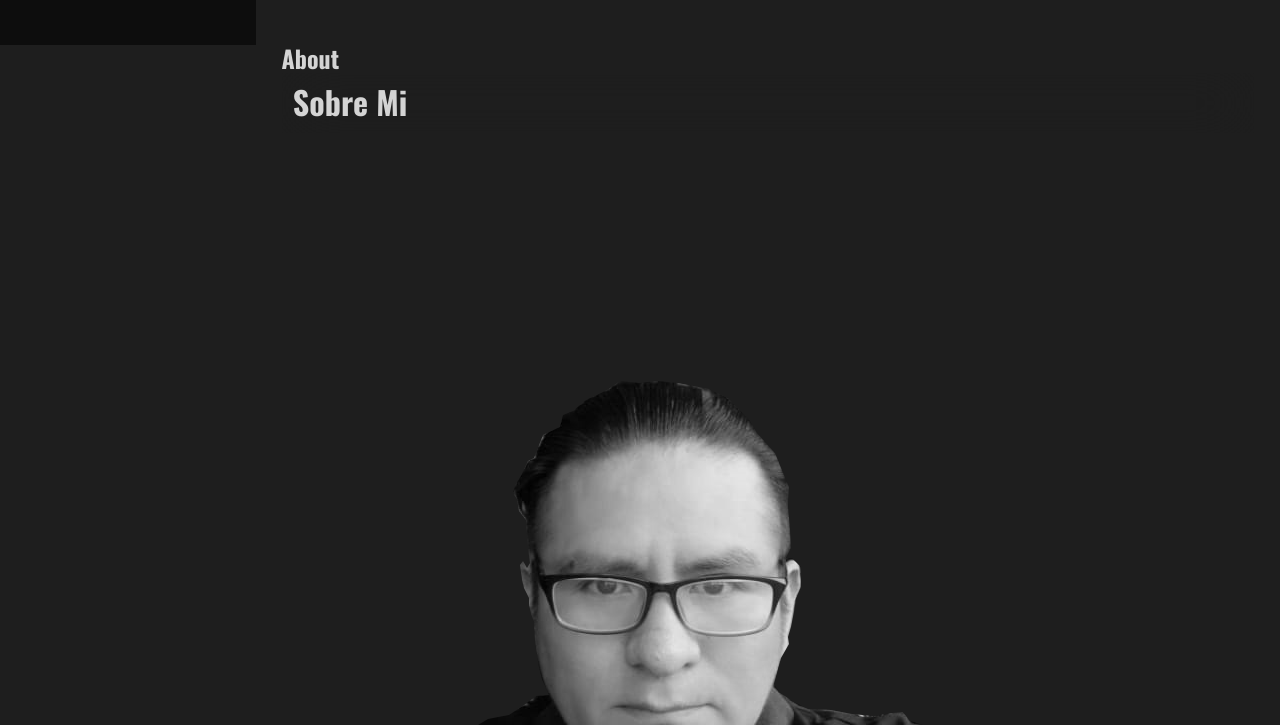
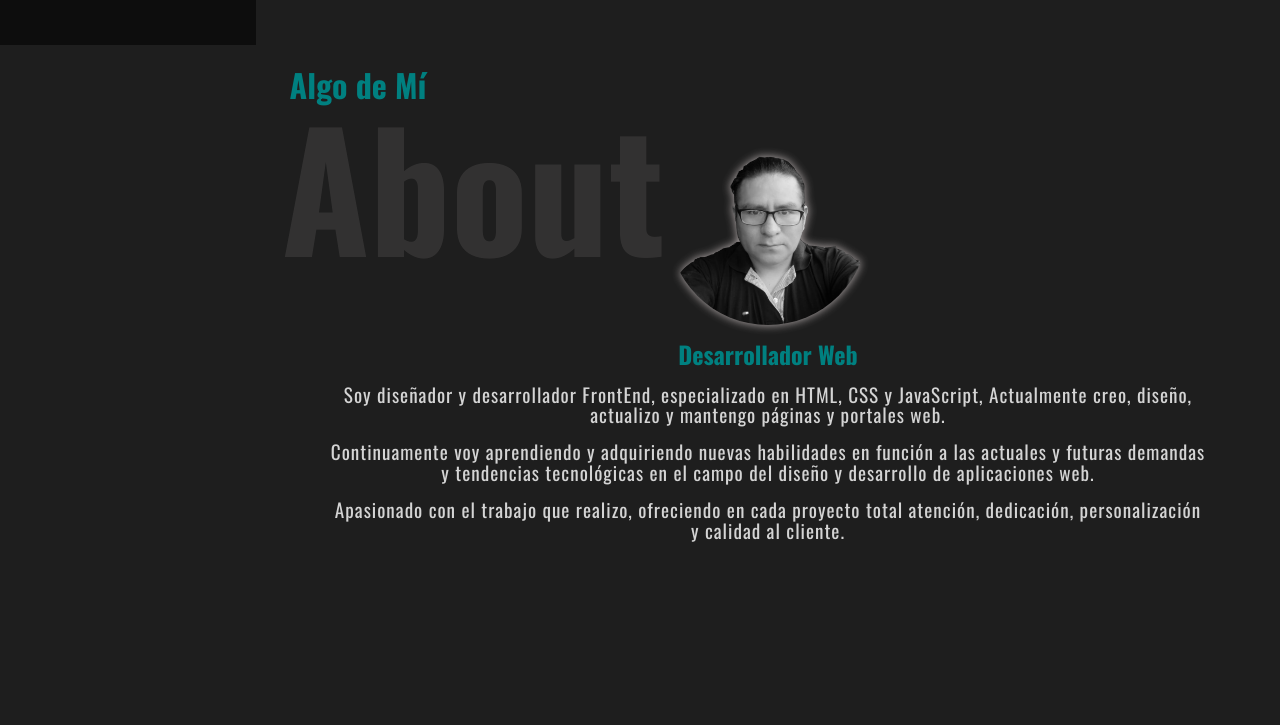
Before and after one commit to WebMaick/Portafolio-personal, a website with bundled scripts: page public/index.html in a window 1280 px wide. Shown: the part 755-1480 px from the top of the page. Built offline with nearby package versions, Linux system fonts and the light colour scheme; a web font is replaced by a local one.

```diff
--- a/public/css/styles.css
+++ b/public/css/styles.css
@@ -7,21 +7,28 @@
   margin-right: auto;
 }
 
-@media screen and (min-width:48em) {
-	body{
+@media screen and (min-width: 48em) {
+  body {
     display: grid;
     grid-template-columns: 20% 80%;
     grid-template-areas:
       "nav header"
       "nav main"
-			"nav footer"
-		;
+      "nav footer";
   }
 
-	header{grid-area: header;}
-	nav{ grid-area: nav;}
-	main{ grid-area: main;}
-	footer{ grid-area: footer;}
+  header {
+    grid-area: header;
+  }
+  nav {
+    grid-area: nav;
+  }
+  main {
+    grid-area: main;
+  }
+  footer {
+    grid-area: footer;
+  }
 }
 
 .header__container {
@@ -64,7 +71,8 @@
   font-size: 2.4rem;
 }
 
-.header__descripcion {
+.header__descripcion,
+.section__title-content {
   color: var(--text-color);
   padding-left: 0.5rem;
   line-height: 3rem;
@@ -153,27 +161,26 @@
   margin-top: 0.7rem;
 }
 
-@media screen and (min-width:48em) {
-	.nav{
+@media screen and (min-width: 48em) {
+  .nav {
     position: sticky;
     opacity: 1;
     pointer-events: visible;
-		padding: 1rem .625rem;
+    padding: 1rem 0.625rem;
     align-items: flex-end;
     justify-content: space-evenly;
   }
-	figure{
+  figure {
     width: 100%;
     margin: 0 auto;
   }
-	figure svg{
+  figure svg {
     width: 70px;
   }
-	figure figcaption{
+  figure figcaption {
     margin-top: 0;
   }
 }
-
 
 .nav__container {
   align-items: center;
@@ -191,65 +198,65 @@
   width: 100%;
 }
 
-@media screen and (min-width:48em){
-	.nav__container{
+@media screen and (min-width: 48em) {
+  .nav__container {
     text-align: left;
   }
-	.nav__container a{
+  .nav__container a {
     font-size: 1.1rem;
-		padding: .5rem 0 .5rem 3px;
+    padding: 0.5rem 0 0.5rem 3px;
     cursor: pointer;
     transition: var(--transition);
     letter-spacing: 1.2px;
   }
-	.nav__container a:hover{
+  .nav__container a:hover {
     color: var(--color-primary);
   }
 }
 
-@media screen and (min-width: 62em){
-	.nav__container a{
+@media screen and (min-width: 62em) {
+  .nav__container a {
     padding: 1rem 3px;
     letter-spacing: 1.5px;
   }
 }
 
-.nav__colors{
+.nav__colors {
   align-items: center;
   display: flex;
   flex-direction: column;
 }
 
-.nav__colors-title{
+.nav__colors-title {
   color: var(--color-primary);
   text-align: center;
 }
 
-.colors{
+.colors {
   display: flex;
   margin-top: 1rem;
 }
 
-.colors__item{
+.colors__item {
   border: thin solid var(--color-claro);
   border-radius: var(--border-radius);
   cursor: pointer;
   height: 30px;
-	margin: 0 .5rem;
+  margin: 0 0.5rem;
   width: 30px;
 }
 
-@media screen and (min-width:48em){
-	.nav__colors{
+@media screen and (min-width: 48em) {
+  .nav__colors {
     width: 100%;
   }
 
-	.colors{
+  .colors {
     justify-content: space-evenly;
     width: 100%;
   }
 
-	.colors__item{
+  .colors__item {
     margin: 0 3px;
   }
 }
@@ -270,7 +277,7 @@
 /*=== Fin de: Nav ===*/
 
 /*=== Inicio de: direccionar flecha ===*/
-.header__direccionamiento{
+.header__direccionamiento {
   position: absolute;
   bottom: 3rem;
   right: 0;
@@ -282,59 +289,99 @@
   justify-content: space-evenly;
 }
 
-.header__direccionamiento span{
+.header__direccionamiento span {
   writing-mode: vertical-rl;
   letter-spacing: 1px;
-	animation: rebotar .7s alternate infinite ease-in-out;
+  animation: rebotar 0.7s alternate infinite ease-in-out;
 }
 
 @keyframes rebotar {
-	0%{
+  0% {
     transform: translateY(0%);
   }
-	100%{
+  100% {
     transform: translateY(-20%);
   }
 }
 
-.header__direccionamiento svg{
+.header__direccionamiento svg {
   fill: var(--color-primary);
 }
 
 /*=== fin de: direccionar flecha ===*/
 
 /*=== Inicio de: Estilos Main ===*/
-main{
+main {
   width: 100%;
   position: relative;
 }
 
-section{
+section {
   margin-left: auto;
   margin-right: auto;
   position: relative;
   min-height: 100vh;
   width: 95%;
+  overflow: hidden;
 }
 
-.section__title{
-	align-items: center;
-	backdrop-filter: blur(30px);
-	display: flex;
-	height: 60px;
-	position: sticky;
-	top: 0;
-	left: 0;
+.section__title-font {
+  color: rgba(231, 223, 223, 0.1);
+  font-size: 10rem;
+  position: absolute;
+  top: 3rem;
 }
 
-.section__title-content{
+.section__title-content {
+  padding: 1rem 0.5rem;
   font-size: 2rem;
-	padding-left: .7rem;
+  color: var(--color-primary);
 }
+
+.about__content {
+  display: flex;
+  flex-direction: column;
+  width: 100%;
+}
+
+.about__img {
+  border-radius: 50%;
+  height: 200px;
+  margin-left: auto;
+  margin-right: auto;
+  filter: drop-shadow(0 0 5px #bcb4b4);
+  width: 200px;
+  overflow: hidden;
+}
+
+.about__img img {
+  object-fit: cover;
+  width: 100%;
+  height: 100%;
+}
+
+.about__description {
+  width: 90%;
+  margin-left: auto;
+  margin-right: auto;
+}
+
+.about__description-title {
+  color: var(--color-primary);
+  margin: 1rem 0;
+  text-align: center;
+}
+
+.about__description-detail p {
+  font-size: 1.2rem;
+  letter-spacing: 1px;
+  line-height: 1.3rem;
+  margin-bottom: 1rem;
+  text-align: center;
+}
+
 /*=== Fin de: Estilos Main ===*/
 
+/*=== Inicio de: Estilos About ===*/
 
-/*=== Inicio de: Estilos About ===*/
-.about{
-}
 /*=== Fin de: Estilos About ===*/
--- a/public/index.html
+++ b/public/index.html
@@ -5,11 +5,7 @@
     <title>WebMaick | Bienvenido a mi portafolio</title>
     <meta http-equiv="X-UA-Compatible" content="IE=edge" />
     <meta name="viewport" content="width=device-width, initial-scale=1.0" />
-		<link
-			rel="shortcut icon"
-			href="assets/svg/logo.svg"
-			type="image/x-icon"
-		/>
+    <link rel="shortcut icon" href="assets/svg/logo.svg" type="image/x-icon" />
     <link rel="stylesheet" href="css/normalize.css" type="text/css" />
     <link rel="stylesheet" href="css/globales.css" type="text/css" />
     <link rel="stylesheet" href="css/styles.css" type="text/css" />
@@ -39,10 +35,7 @@
                   width="24px"
                   height="24px"
                   viewBox="0 0 438.549 438.549"
-									style="
-										enable-background: new 0 0 438.549
-											438.549;
-									"
+                  style="enable-background: new 0 0 438.549 438.549"
                   xml:space="preserve"
                 >
                   <g>
@@ -138,9 +131,7 @@
           viewBox="0 0 24 24"
           style="transform: rotate(180deg)"
         >
-					<path
-						d="M8 10h-5l9-10 9 10h-5v10h-8v-10zm8 12h-8v2h8v-2z"
-					/>
+          <path d="M8 10h-5l9-10 9 10h-5v10h-8v-10zm8 12h-8v2h8v-2z" />
         </svg>
       </div>
     </header>
@@ -243,9 +234,9 @@
 
     <main>
       <section class="about" id="about">
-				<h2 class="section__title-font">About</h2>
+        <h2 class="section__title-font" r>About</h2>
         <div class="section__title">
-					<h2 class="section__title-content">Sobre Mi</h2>
+          <h2 class="section__title-content">Algo de Mí</h2>
         </div>
         <article class="about__content">
           <div class="about__img">
@@ -253,30 +244,47 @@
           </div>
 
           <div class="about__description">
-						<h2 class="about__description-title">Sobre Mi</h2>
+            <h2 class="about__description-title">Desarrollador Web</h2>
+            <div class="about__description-detail">
               <p>
-							Lorem ipsum dolor sit amet consectetur adipisicing
-							elit. Rerum velit ullam a itaque sit mollitia
-							exercitationem ipsam accusantium, provident modi non
-							quis beatae maxime quod quo illo natus eaque vitae!
+                Soy diseñador y desarrollador FrontEnd, especializado en HTML,
+                CSS y JavaScript, Actualmente creo, diseño, actualizo y mantengo
+                páginas y portales web.
               </p>
+
+              <p>
+                Continuamente voy aprendiendo y adquiriendo nuevas habilidades
+                en función a las actuales y futuras demandas y tendencias
+                tecnológicas en el campo del diseño y desarrollo de aplicaciones
+                web.
+              </p>
+
+              <p>
+                Apasionado con el trabajo que realizo, ofreciendo en cada
+                proyecto total atención, dedicación, personalización y calidad
+                al cliente.
+              </p>
+            </div>
           </div>
         </article>
       </section>
 
       <section class="skills" id="skills">
+        <h2 class="section__title-font" r>Skill</h2>
         <div class="section__title">
           <h2 class="section__title-content">Mis Conocimientos</h2>
         </div>
       </section>
 
       <section class="works" id="works">
+        <h2 class="section__title-font" r>Works</h2>
         <div class="section__title">
           <h2 class="section__title-content">Mis trabajos</h2>
         </div>
       </section>
 
       <section class="contacts" id="contacts">
+        <h2 class="section__title-font" r>Contactos</h2>
         <div class="section__title">
           <h2 class="section__title-content">Contatos</h2>
         </div>
```
Also changed, not shown: index.js (+7 -6 lines), package.json (+18 -8 lines), public/css/globales.css (+4 -5 lines), public/js/menuNab.js (+7 -7 lines), public/main.js (+3 -4 lines), .eslintrc.js (added), .prettierrc.json (added), public/css/normalize.css, 6 other files. Lines whose indentation alone changed are shown as unchanged.
